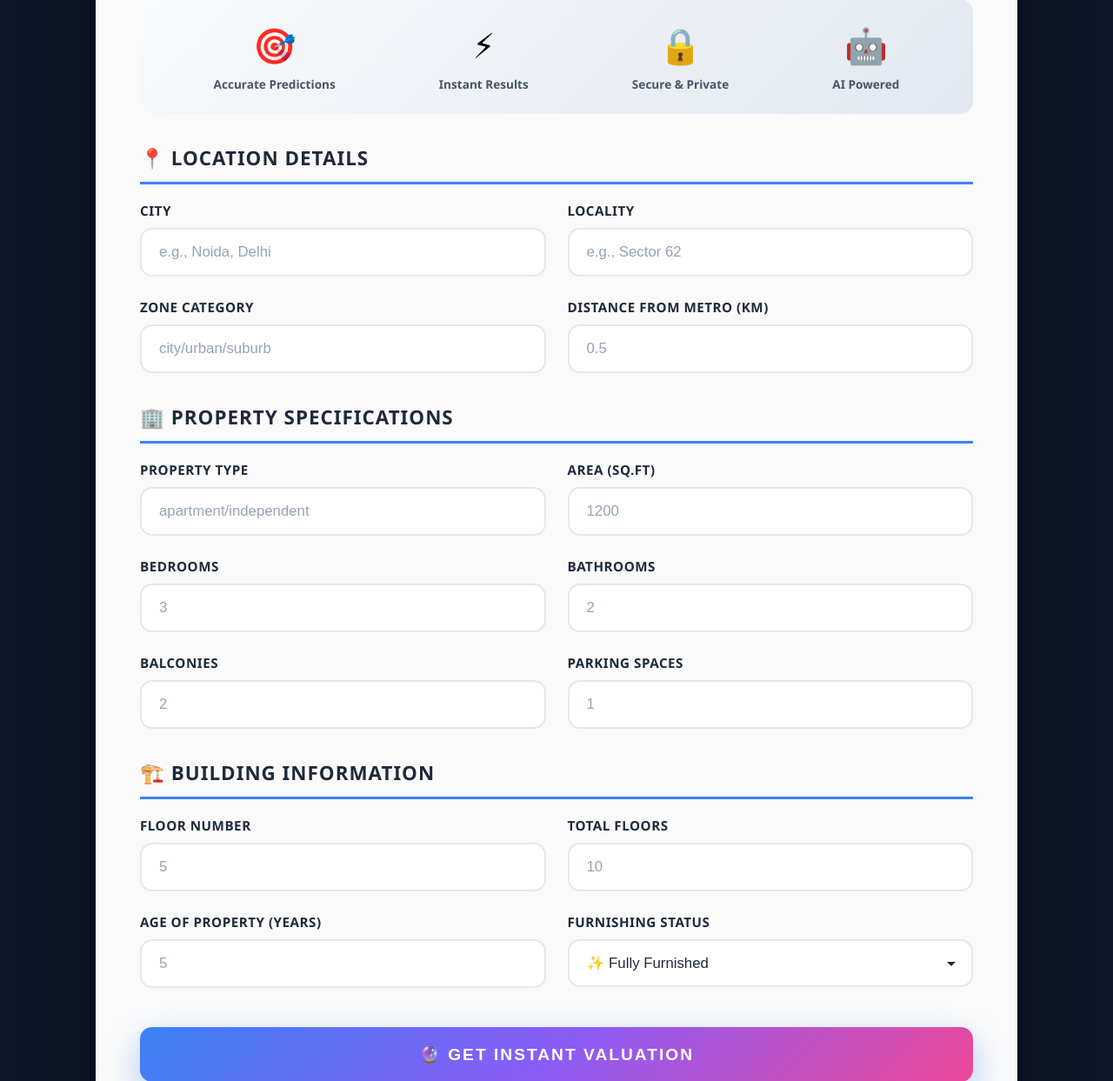
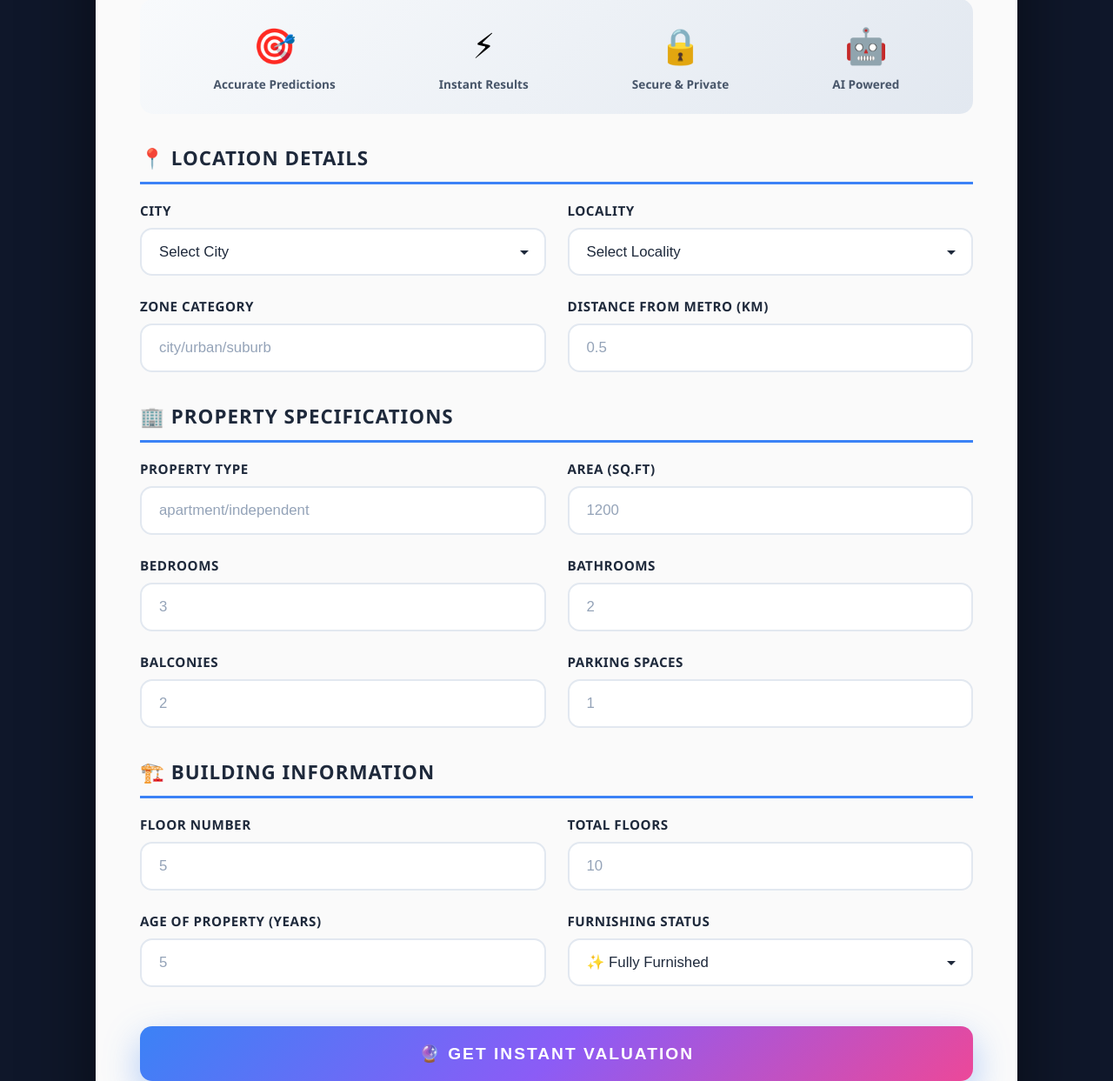
Before and after one commit to Muskan8130/house-price-prediction, a Flask app: page / in a window 1280 px wide. Shown: the part 622-1865 px from the top of the page at 87% size. Run offline with Flask 3, Linux system fonts and the light colour scheme; parts of the project's set-up code (start-up, migrations or seed data) failed here and were passed over.

Commit message:
add dropdown option for city and locality

```diff
--- a/src/app.py
+++ b/src/app.py
@@ -10,6 +10,26 @@ app = Flask(
 
 # Load trained pipeline (preprocessor + model)
 model = joblib.load("models/house_price_model.pkl")
+data = pd.read_excel("house_prices_v2.xlsx")
+
+# clean columns
+data.columns = data.columns.str.strip().str.lower()
+
+# remove nulls
+data = data.dropna(subset=["city", "locality"])
+
+# convert to string safely
+data["city"] = data["city"].astype(str).str.lower()
+data["locality"] = data["locality"].astype(str).str.lower()
+
+city_locality_map = {}
+
+for city in data["city"].unique():
+    city_locality_map[city] = list(
+        data[data["city"] == city]["locality"].unique()
+    )
+
+
 def format_price(price):
     if price >= 10000000:
         return f"{price/10000000:.2f} Cr"
@@ -25,24 +45,24 @@ def home():
     high = None              # ✅ ADD
 
     if request.method == "POST":
-        data = {
-            "city": request.form["city"].lower(),
-            "locality": request.form["locality"].lower(),
-            "zone_category": request.form["zone_category"].lower(),
-            "property_type": request.form["property_type"].lower(),
-            "area_sqft": float(request.form["area_sqft"]),
-            "bedrooms": int(request.form["bedrooms"]),
-            "bathrooms": int(request.form["bathrooms"]),
-            "balconies": int(request.form["balconies"]),
-            "parking": int(request.form["parking"]),
-            "floor_no": int(request.form["floor_no"]),
-            "total_floors": int(request.form["total_floors"]),
-            "age_of_property": int(request.form["age_of_property"]),
-            "distance_from_metro_km": float(request.form["distance_from_metro_km"]),
-            "furnishing_status": request.form["furnishing_status"].lower()
+        form_data = {
+        "city": request.form["city"].lower(),
+        "locality": request.form["locality"].lower(),
+        "zone_category": request.form["zone_category"].lower(),
+        "property_type": request.form["property_type"].lower(),
+        "area_sqft": float(request.form["area_sqft"]),
+        "bedrooms": int(request.form["bedrooms"]),
+        "bathrooms": int(request.form["bathrooms"]),
+        "balconies": int(request.form["balconies"]),
+        "parking": int(request.form["parking"]),
+        "floor_no": int(request.form["floor_no"]),
+        "total_floors": int(request.form["total_floors"]),
+        "age_of_property": int(request.form["age_of_property"]),
+        "distance_from_metro_km": float(request.form["distance_from_metro_km"]),
+        "furnishing_status": request.form["furnishing_status"].lower()
         }
 
-        df = pd.DataFrame([data])
+        df = pd.DataFrame([form_data])
         raw_price = int(model.predict(df)[0])
 
         formatted_price = format_price(raw_price)
@@ -53,7 +73,8 @@ def home():
         "index.html",
         price=formatted_price,
         low=low,
-        high=high
+        high=high,
+        city_locality_map=city_locality_map
     )
 
 
--- a/templates/index.html
+++ b/templates/index.html
@@ -427,11 +427,18 @@
             <div class="form-grid">
                 <div class="form-group">
                     <label for="city">City</label>
-                    <input id="city" name="city" placeholder="e.g., Noida, Delhi" required>
+                    <select id="city" name="city" required onchange="updateLocalities()">
+                      <option value="">Select City</option>
+                      {% for city in city_locality_map.keys() %}
+                      <option value="{{ city }}">{{ city }}</option>
+                      {% endfor %}
+                    </select>
                 </div>
                 <div class="form-group">
                     <label for="locality">Locality</label>
-                    <input id="locality" name="locality" placeholder="e.g., Sector 62" required>
+                   <select id="locality" name="locality" required>
+                     <option value="">Select Locality</option>
+                   </select>
                 </div>
                 <div class="form-group">
                     <label for="zone_category">Zone Category</label>
@@ -509,6 +516,26 @@
         {% endif %}
     </div>
 </div>
+<script>
 
+    const cityLocalityMap = JSON.parse('{{ city_locality_map | tojson | safe }}');
+
+
+    function updateLocalities() {
+        const city = document.getElementById("city").value;
+        const localityDropdown = document.getElementById("locality");
+
+        localityDropdown.innerHTML = "<option value=''>Select Locality</option>";
+
+        if (cityLocalityMap[city]) {
+            cityLocalityMap[city].forEach(loc => {
+                let option = document.createElement("option");
+                option.value = loc;
+                option.text = loc;
+                localityDropdown.appendChild(option);
+            });
+        }
+    }
+</script>
 </body>
 </html>
```
